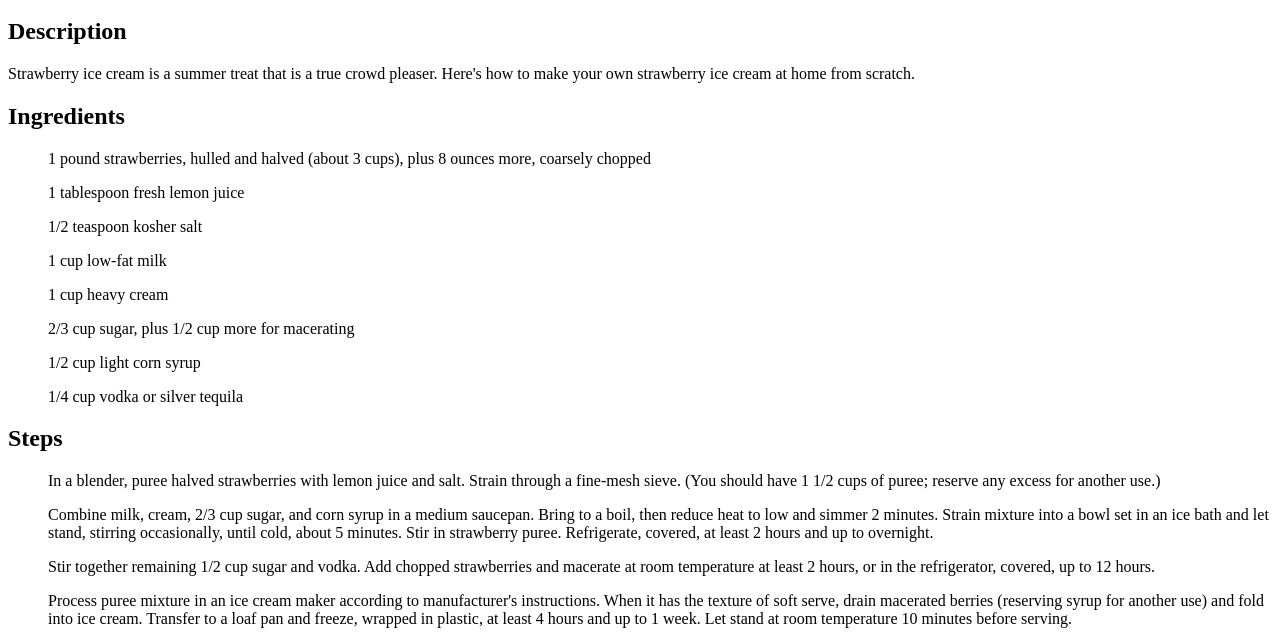
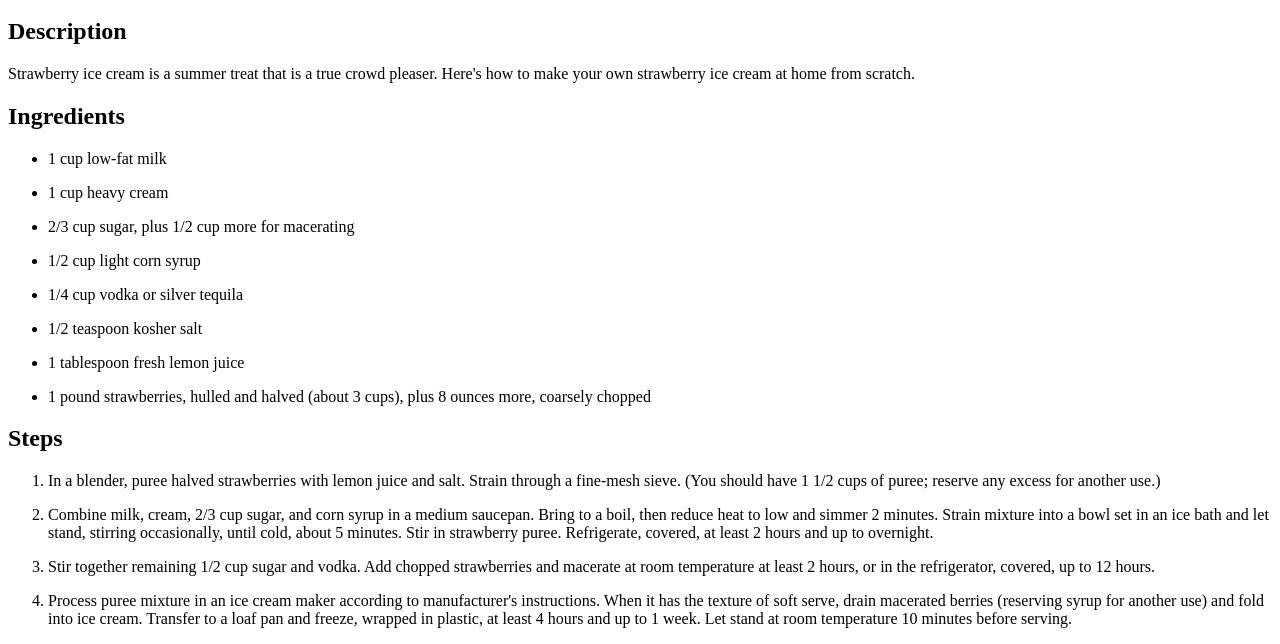
Before and after one commit to soysauce4444/odin-recipes, a plain HTML site: page recipes/strawberry-ice-cream.html in a window 1280 px wide. Shown: the part 420-1064 px from the top of the page. Drawn offline with Linux system fonts and the light colour scheme.

Commit message:
Fix list code and formatting
Wrote ul and ol as wrappers around list items.

```diff
--- a/recipes/strawberry-ice-cream.html
+++ b/recipes/strawberry-ice-cream.html
@@ -18,22 +18,25 @@
             strawberry ice cream at home from scratch.
         </p>
     <h2>Ingredients</h2>
-        <p><ul> 1 pound strawberries, hulled and halved (about 3 cups), plus 8 ounces more, coarsely chopped </ul></p>
-        <p><ul> 1 tablespoon fresh lemon juice </ul></p>
-        <p><ul> 1/2 teaspoon kosher salt </ul></p>
-        <p><ul> 1 cup low-fat milk </ul></p>
-        <p><ul> 1 cup heavy cream </ul></p>
-        <p><ul> 2/3 cup sugar, plus 1/2 cup more for macerating </ul></p>
-        <p><ul> 1/2 cup light corn syrup </ul></p>
-        <p><ul> 1/4 cup vodka or silver tequila </ul></p>
+        <ul>
+            <p><li> 1 cup low-fat milk </li></p>
+            <p><li> 1 cup heavy cream </li></p>
+            <p><li> 2/3 cup sugar, plus 1/2 cup more for macerating </li></p>
+            <p><li> 1/2 cup light corn syrup </li></p>
+            <p><li> 1/4 cup vodka or silver tequila </li></p><p><li> 1/2 teaspoon kosher salt </li></p>
+            <p><li> 1 tablespoon fresh lemon juice </li></p>
+            <p><li> 1 pound strawberries, hulled and halved (about 3 cups), plus 8 ounces more, coarsely chopped </ul></p>
+        </ul>
     <h2>Steps</h2>
-        <p><ol>In a blender, puree halved strawberries with lemon juice and salt. Strain through a fine-mesh sieve. (You should have 1 1/2 cups of puree; reserve any excess for another use.)
-        </ol></p>
-        <p><ol>Combine milk, cream, 2/3 cup sugar, and corn syrup in a medium saucepan. Bring to a boil, then reduce heat to low and simmer 2 minutes. Strain mixture into a bowl set in an ice bath and let stand, stirring occasionally, until cold, about 5 minutes. Stir in strawberry puree. Refrigerate, covered, at least 2 hours and up to overnight.
-        </ol></p>
-        <p><ol>Stir together remaining 1/2 cup sugar and vodka. Add chopped strawberries and macerate at room temperature at least 2 hours, or in the refrigerator, covered, up to 12 hours.
-        </ol></p>
-        <p><ol>Process puree mixture in an ice cream maker according to manufacturer's instructions. When it has the texture of soft serve, drain macerated berries (reserving syrup for another use) and fold into ice cream. Transfer to a loaf pan and freeze, wrapped in plastic, at least 4 hours and up to 1 week. Let stand at room temperature 10 minutes before serving.
-        </ol></p>
+        <ol>
+            <p><li>In a blender, puree halved strawberries with lemon juice and salt. Strain through a fine-mesh sieve. (You should have 1 1/2 cups of puree; reserve any excess for another use.)
+            </li></p>
+            <p><li>Combine milk, cream, 2/3 cup sugar, and corn syrup in a medium saucepan. Bring to a boil, then reduce heat to low and simmer 2 minutes. Strain mixture into a bowl set in an ice bath and let stand, stirring occasionally, until cold, about 5 minutes. Stir in strawberry puree. Refrigerate, covered, at least 2 hours and up to overnight.
+            </li></p>
+            <p><li>Stir together remaining 1/2 cup sugar and vodka. Add chopped strawberries and macerate at room temperature at least 2 hours, or in the refrigerator, covered, up to 12 hours.
+            </li></p>
+            <p><li>Process puree mixture in an ice cream maker according to manufacturer's instructions. When it has the texture of soft serve, drain macerated berries (reserving syrup for another use) and fold into ice cream. Transfer to a loaf pan and freeze, wrapped in plastic, at least 4 hours and up to 1 week. Let stand at room temperature 10 minutes before serving.
+            </li></p>
+        </ol>
 </body>
 </html>
```
Also changed, not shown: index.html (+8 -3 lines), recipes/hamburger.html (+12 -8 lines).
